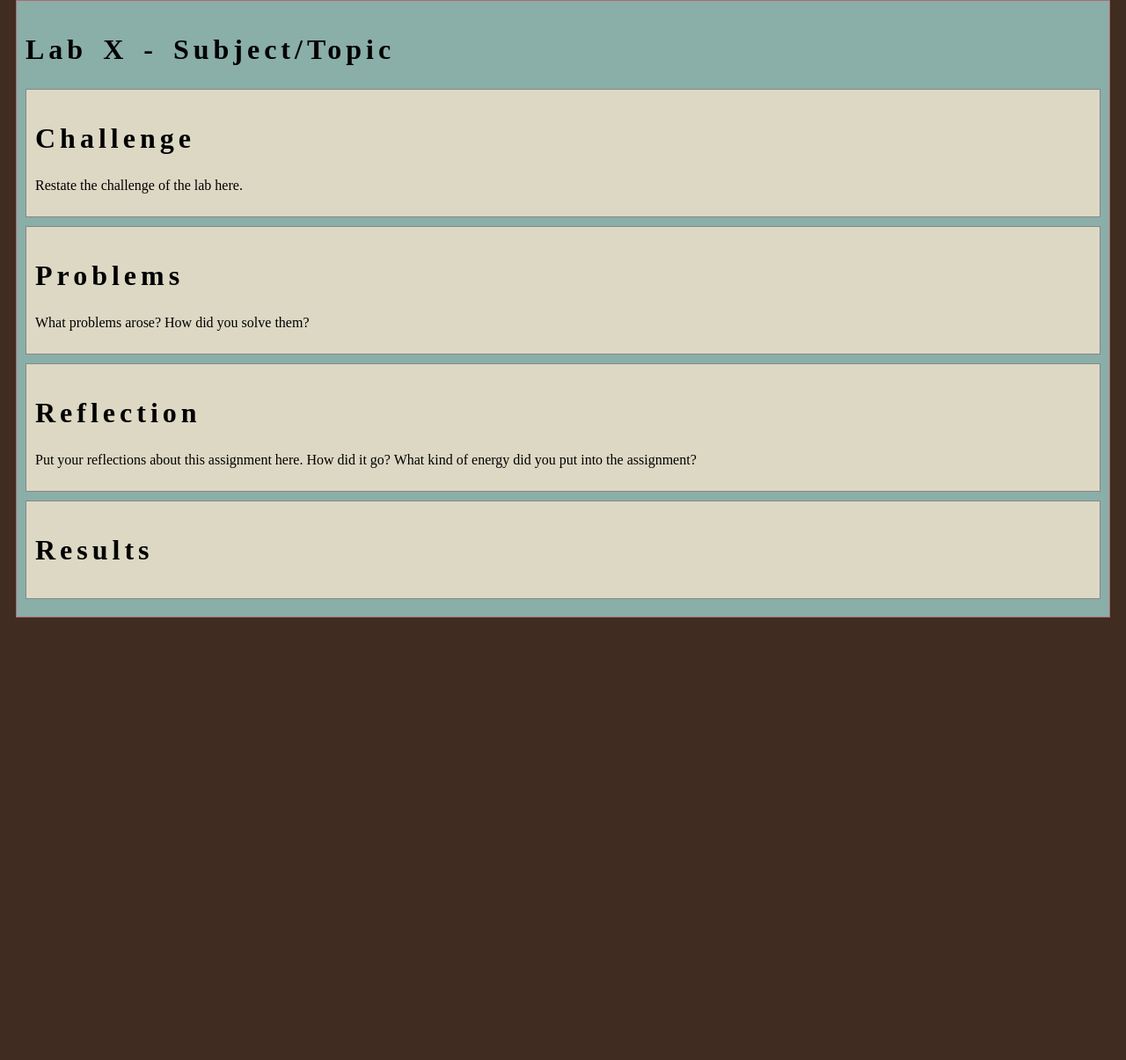
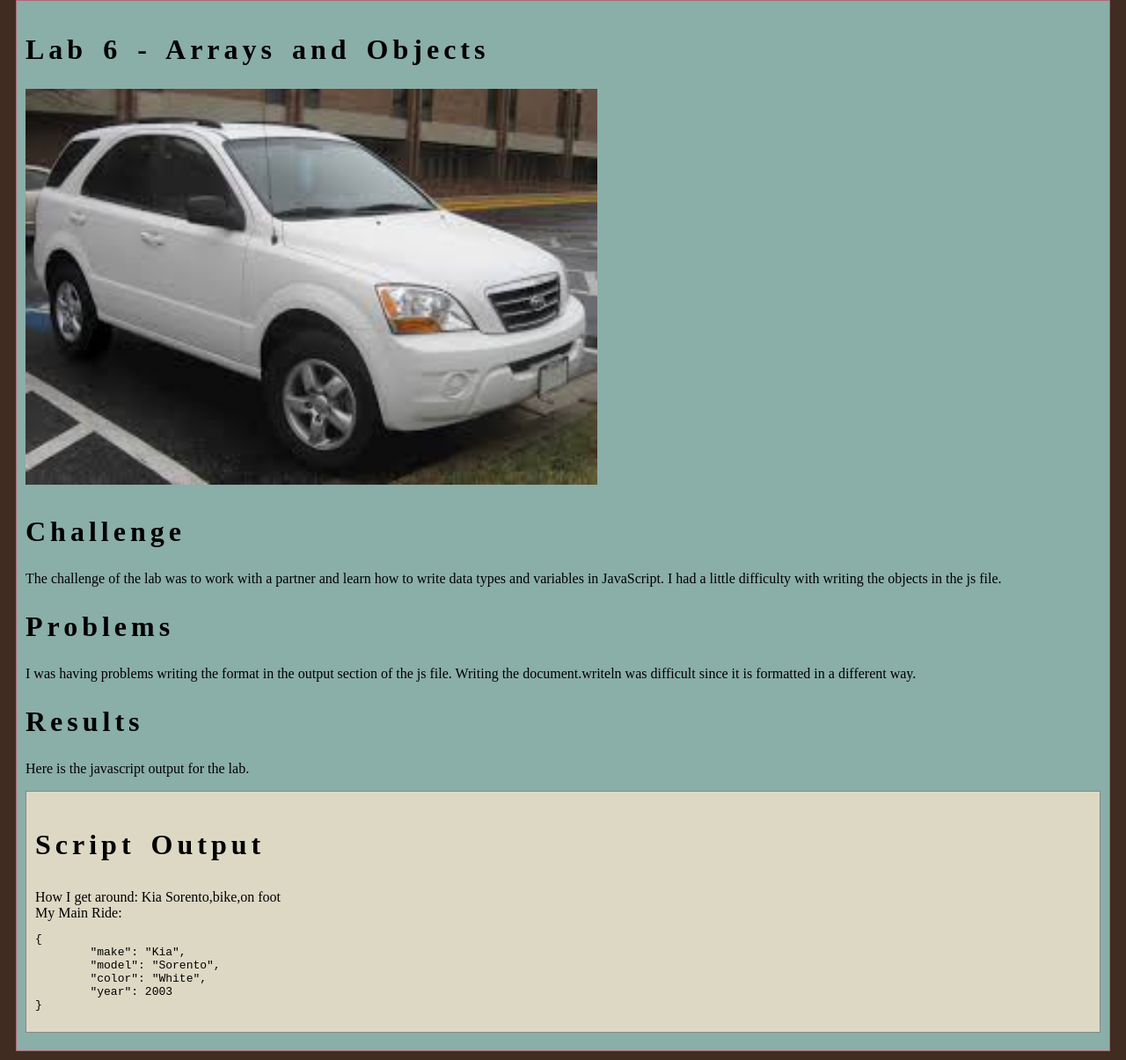
Before and after one commit to fatimaguz9/art101, a plain HTML site: page lab6/index.html in a window 1280 px wide. Shown: the part 10-1215 px from the top of the page at 88% size. Before the commit the page ends 800 px from the top, so only its background shows below. Drawn offline with nearby package versions, Linux system fonts and the light colour scheme.

Commit message:
lab 6 complete?

```diff
--- a/lab6/index.html
+++ b/lab6/index.html
@@ -2,7 +2,7 @@
 <html>
 <head>
 	<!-- This title is used for tabs and bookmarks -->
-	<title>Lab X - Subject/Topic</title>
+	<title>Lab 6 - Arrays and Objects</title>
 
 	<!-- Use UTF character set, a good idea with any webpage -->
   	<meta charset="UTF-8" />
@@ -20,29 +20,31 @@
 	<script type="text/javascript" src="./js/lab.js" DEFER></script>
 </head>
 <body>
-	<!-- Style this page by changing the CSS in ../css/site.css or css/lab.css -->
 	<main id="content">
 		<section>
-			<h1>Lab X - Subject/Topic</h1>
-			<div class="minor-section">
+			<h1>Lab 6 - Arrays and Objects</h1>
+			<h1><img src="img/kiasorento2003.jpg" alt="car"
+			width="650px" height="450px"></h1>
+
 					<h2>Challenge</h2>
-					<p>Restate the challenge of the lab here.</p>
-			</div>
+					<p>The challenge of the lab was to work with a partner and learn how to
+						write data types and variables in JavaScript. I had a little difficulty
+					with writing the objects in the js file.</p>
 
-			<div class="minor-section">
 					<h2>Problems</h2>
-					<p>What problems arose? How did you solve them? </p>
-			</div>
+					<p>I was having problems writing the format in the output section of the js
+						file. Writing the document.writeln was difficult since it is formatted in
+						a different way. </p>
 
-			<div class="minor-section">
-					<h2>Reflection</h2>
-					<p>Put your reflections about this assignment here. How did it go? What kind of energy did you put into the assignment? </p>
-			</div>
+					<h2>Results</h2>
+					<p> Here is the javascript output for the lab. </p>
+					<div>
+						<div class="minor-section">
+						<h3>Script Output</h3>
+						<div class="output">
+						<script src="js/lab6.js"></script>
+					</div>
 
-			<div class="minor-section">
-					<h2>Results</h2>
-					<div id="output"></div>
-			</div>
 		</section>
 		<nav id="links">
 			<!-- Put links to other pages (including the homepage) here. -->
--- a/lab6/js/lab.js
+++ /dev/null
@@ -1,21 +0,0 @@
-// index.js - purpose and description here
-// Author: Your Name
-// Date:
-
-// Constants
-
-// Functions
-
-// this is an example function and this comment tells what it doees and what parameters are passed to it.
-function myFunction(param1, param2) {
-  // some code here
-  // return results;
-}
-
-function main() {
-  console.log("Main function started.");
-  // the code that makes everything happen
-}
-
-// let's get this party started
-main();
--- /dev/null
+++ b/lab6/js/lab6.js
@@ -0,0 +1,26 @@
+/*
+ * index.js - Lab 6 Arrays and Objects
+ * Author: Fatima G
+ * Created: 10.24.2024
+*/
+
+// Define Variables
+// my transport object
+myTransport = ["Kia Sorento", "bike", "on foot"];
+
+// my main ride object
+myMainRide = {
+make : "Kia",
+model : "Sorento",
+color : "White",
+year : 2003,
+age : function() {
+    return 2024 - this.year; }
+}
+
+
+//output
+document.writeln("How I get around: ", myTransport, "</br>");
+
+document.writeln("My Main Ride: <pre>",
+    JSON.stringify(myMainRide, null, '\t'), "</pre");
```
Also changed, not shown: lab6/img/kiasorento2003.jpg (added).
